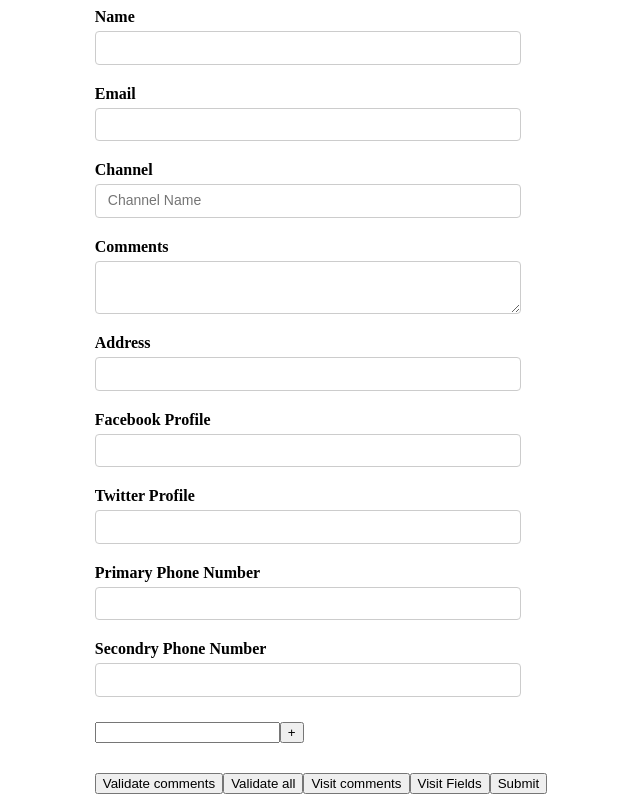
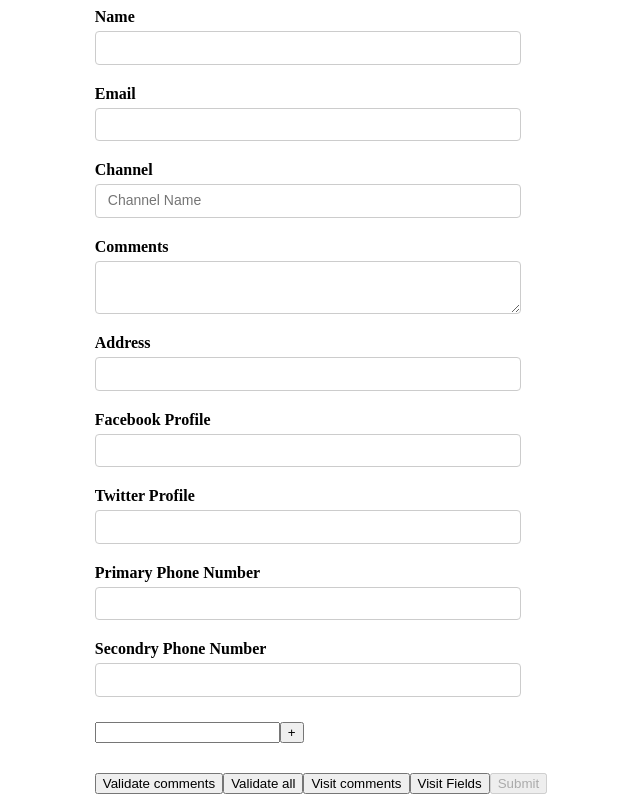
Before and after one commit to SAISURYA015/formik_react, a React (Vite) app in the folder clent/: page / in a window 1280 px wide. Shown: the whole page, without its empty margins (319-959 px from the left). Built offline with nearby package versions, Linux system fonts and the light colour scheme.

Commit message:
disabling submit

```diff
--- a/clent/src/components/YoutubeForm.jsx
+++ b/clent/src/components/YoutubeForm.jsx
@@ -24,8 +24,10 @@ const initialValues = {
   phNumbers: ['']
 }
 
-const onSubmit = values => {
-  // console.log('Form data', values)
+const onSubmit = (values, onSubmitProps) => {
+  console.log('Form data', values)
+  console.log('submit props', onSubmitProps)
+  onSubmitProps.setSubmitting(false)
 }
 
 const validate = values => {
@@ -193,7 +195,7 @@ function YoutubeForm() {
                 channel: true,
                 comments: true
               })}>Visit Fields</button>
-              <button type='submit' style={{ marginTop: '10px' }}>Submit</button>
+              <button type='submit' style={{ marginTop: '10px' }} disabled={!formik.isValid || !formik.isSubmitting}>Submit</button>
             </Form>
           )
         }
```
